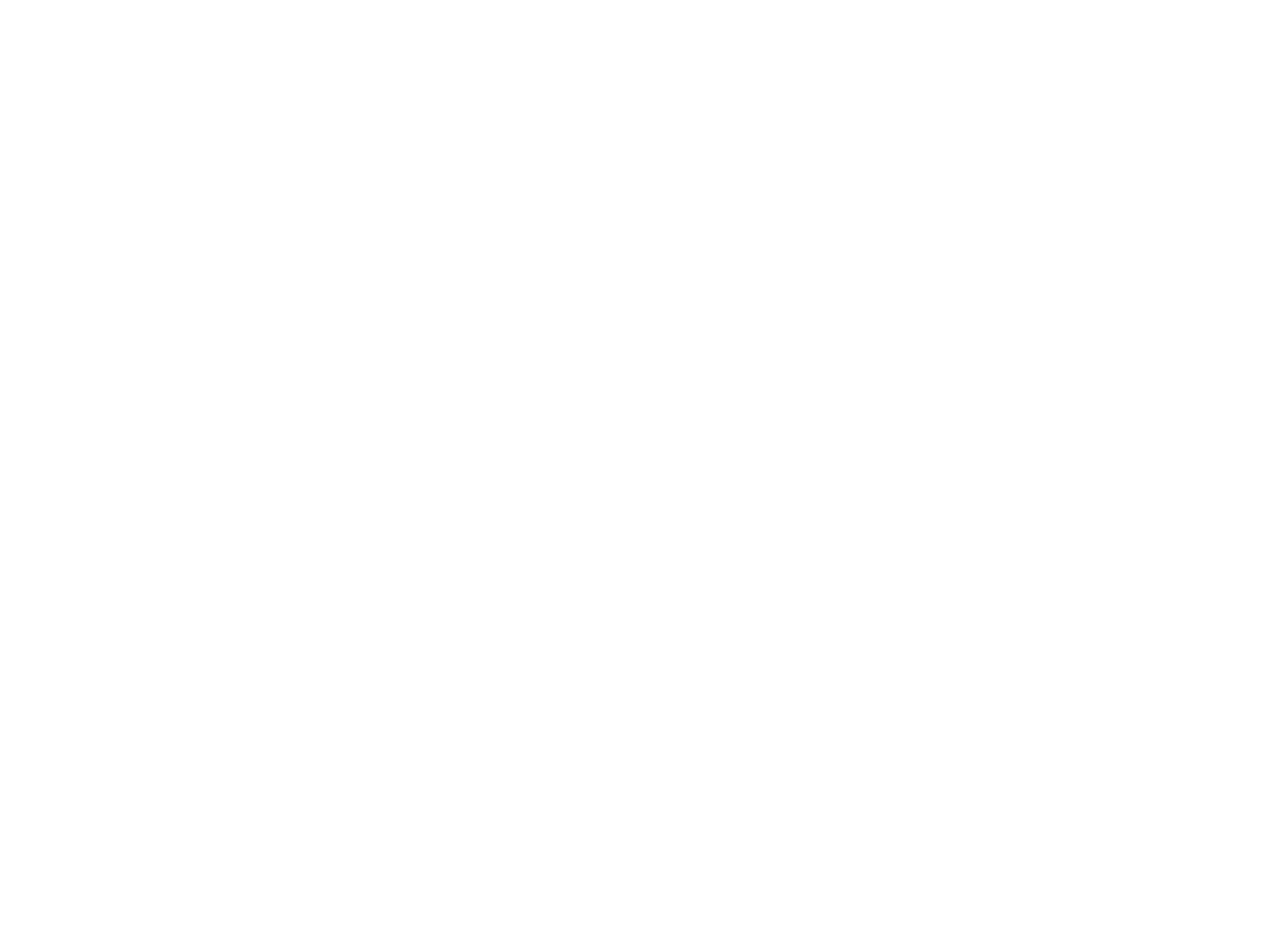
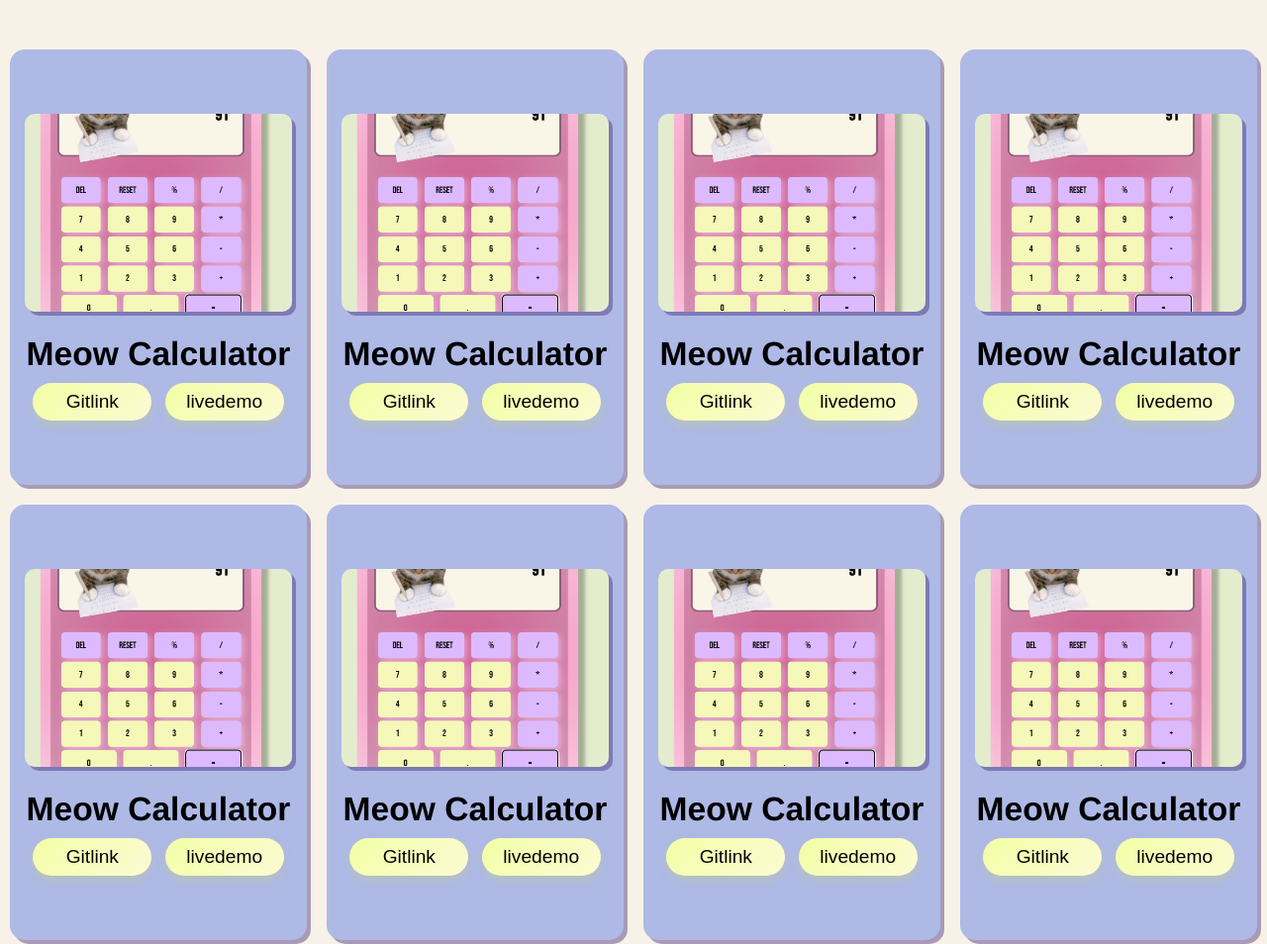
Before and after one commit to jessi-17/JavaScript_Projects, a website: page 100 Js Projects by jessi/Projects.html in a window 1280 px wide. Shown: the top 954 px of the page at 99% size. Before the commit the page ends 800 px from the top, so only its background shows below. Drawn offline with nearby package versions, Linux system fonts and the light colour scheme.

Commit message:
do the changes

```diff
--- a/100 Js Projects by jessi/Projects.html
+++ b/100 Js Projects by jessi/Projects.html
@@ -3,9 +3,17 @@
 <head>
     <meta charset="UTF-8">
     <meta name="viewport" content="width=device-width, initial-scale=1.0">
+    <link rel="stylesheet" href="style.css">
     <title>Document</title>
 </head>
+<style>
+
+</style>
 <body>
 
+    <div class="card-container" id="cardBox">
+
+    </div>
+    <script src="script.js"></script>
 </body>
 </html>
--- a/100 Js Projects by jessi/script.js
+++ b/100 Js Projects by jessi/script.js
@@ -0,0 +1,342 @@
+window.onload = function (){
+    let arr = [
+        {
+            image_url:"images/cell-1.png",
+            title: "Meow Calculator",
+            git_link:"https://github.com/jessi-17/JavaScript_Projects/tree/main/Calculator",
+            live_demo:"https://jessi-17.github.io/JavaScript_Projects/Calculator/",
+        }
+        ,
+        {
+            image_url:"images/cell-1.png",
+            title: "Meow Calculator",
+            git_link:"https://github.com/jessi-17/JavaScript_Projects/tree/main/Calculator",
+            live_demo:"https://jessi-17.github.io/JavaScript_Projects/Calculator/",
+        }
+        ,
+        {
+            image_url:"images/cell-1.png",
+            title: "Meow Calculator",
+            git_link:"https://github.com/jessi-17/JavaScript_Projects/tree/main/Calculator",
+            live_demo:"https://jessi-17.github.io/JavaScript_Projects/Calculator/",
+        }
+        ,
+        {
+            image_url:"images/cell-1.png",
+            title: "Meow Calculator",
+            git_link:"https://github.com/jessi-17/JavaScript_Projects/tree/main/Calculator",
+            live_demo:"https://jessi-17.github.io/JavaScript_Projects/Calculator/",
+        }
+        ,
+        {
+            image_url:"images/cell-1.png",
+            title: "Meow Calculator",
+            git_link:"https://github.com/jessi-17/JavaScript_Projects/tree/main/Calculator",
+            live_demo:"https://jessi-17.github.io/JavaScript_Projects/Calculator/",
+        }
+        ,
+        {
+            image_url:"images/cell-1.png",
+            title: "Meow Calculator",
+            git_link:"https://github.com/jessi-17/JavaScript_Projects/tree/main/Calculator",
+            live_demo:"https://jessi-17.github.io/JavaScript_Projects/Calculator/",
+        }
+        ,
+        {
+            image_url:"images/cell-1.png",
+            title: "Meow Calculator",
+            git_link:"https://github.com/jessi-17/JavaScript_Projects/tree/main/Calculator",
+            live_demo:"https://jessi-17.github.io/JavaScript_Projects/Calculator/",
+        }
+        ,
+        {
+            image_url:"images/cell-1.png",
+            title: "Meow Calculator",
+            git_link:"https://github.com/jessi-17/JavaScript_Projects/tree/main/Calculator",
+            live_demo:"https://jessi-17.github.io/JavaScript_Projects/Calculator/",
+        }
+        ,
+        {
+            image_url:"images/cell-1.png",
+            title: "Meow Calculator",
+            git_link:"https://github.com/jessi-17/JavaScript_Projects/tree/main/Calculator",
+            live_demo:"https://jessi-17.github.io/JavaScript_Projects/Calculator/",
+        }
+        ,
+        {
+            image_url:"images/cell-1.png",
+            title: "Meow Calculator",
+            git_link:"https://github.com/jessi-17/JavaScript_Projects/tree/main/Calculator",
+            live_demo:"https://jessi-17.github.io/JavaScript_Projects/Calculator/",
+        }
+        ,
+        {
+            image_url:"images/cell-1.png",
+            title: "Meow Calculator",
+            git_link:"https://github.com/jessi-17/JavaScript_Projects/tree/main/Calculator",
+            live_demo:"https://jessi-17.github.io/JavaScript_Projects/Calculator/",
+        }
+        ,
+        {
+            image_url:"images/cell-1.png",
+            title: "Meow Calculator",
+            git_link:"https://github.com/jessi-17/JavaScript_Projects/tree/main/Calculator",
+            live_demo:"https://jessi-17.github.io/JavaScript_Projects/Calculator/",
+        }
+        ,
+        {
+            image_url:"images/cell-1.png",
+            title: "Meow Calculator",
+            git_link:"https://github.com/jessi-17/JavaScript_Projects/tree/main/Calculator",
+            live_demo:"https://jessi-17.github.io/JavaScript_Projects/Calculator/",
+        }
+        ,
+        {
+            image_url:"images/cell-1.png",
+            title: "Meow Calculator",
+            git_link:"https://github.com/jessi-17/JavaScript_Projects/tree/main/Calculator",
+            live_demo:"https://jessi-17.github.io/JavaScript_Projects/Calculator/",
+        }
+        ,
+        {
+            image_url:"images/cell-1.png",
+            title: "Meow Calculator",
+            git_link:"https://github.com/jessi-17/JavaScript_Projects/tree/main/Calculator",
+            live_demo:"https://jessi-17.github.io/JavaScript_Projects/Calculator/",
+        }
+        ,
+        {
+            image_url:"images/cell-1.png",
+            title: "Meow Calculator",
+            git_link:"https://github.com/jessi-17/JavaScript_Projects/tree/main/Calculator",
+            live_demo:"https://jessi-17.github.io/JavaScript_Projects/Calculator/",
+        }
+        ,
+        {
+            image_url:"images/cell-1.png",
+            title: "Meow Calculator",
+            git_link:"https://github.com/jessi-17/JavaScript_Projects/tree/main/Calculator",
+            live_demo:"https://jessi-17.github.io/JavaScript_Projects/Calculator/",
+        }
+        ,
+        {
+            image_url:"images/cell-1.png",
+            title: "Meow Calculator",
+            git_link:"https://github.com/jessi-17/JavaScript_Projects/tree/main/Calculator",
+            live_demo:"https://jessi-17.github.io/JavaScript_Projects/Calculator/",
+        }
+        ,
+        {
+            image_url:"images/cell-1.png",
+            title: "Meow Calculator",
+            git_link:"https://github.com/jessi-17/JavaScript_Projects/tree/main/Calculator",
+            live_demo:"https://jessi-17.github.io/JavaScript_Projects/Calculator/",
+        }
+        ,
+        {
+            image_url:"images/cell-1.png",
+            title: "Meow Calculator",
+            git_link:"https://github.com/jessi-17/JavaScript_Projects/tree/main/Calculator",
+            live_demo:"https://jessi-17.github.io/JavaScript_Projects/Calculator/",
+        }
+        ,
+        {
+            image_url:"images/cell-1.png",
+            title: "Meow Calculator",
+            git_link:"https://github.com/jessi-17/JavaScript_Projects/tree/main/Calculator",
+            live_demo:"https://jessi-17.github.io/JavaScript_Projects/Calculator/",
+        }
+        ,
+        {
+            image_url:"images/cell-1.png",
+            title: "Meow Calculator",
+            git_link:"https://github.com/jessi-17/JavaScript_Projects/tree/main/Calculator",
+            live_demo:"https://jessi-17.github.io/JavaScript_Projects/Calculator/",
+        }
+        ,
+        {
+            image_url:"images/cell-1.png",
+            title: "Meow Calculator",
+            git_link:"https://github.com/jessi-17/JavaScript_Projects/tree/main/Calculator",
+            live_demo:"https://jessi-17.github.io/JavaScript_Projects/Calculator/",
+        }
+        ,
+        {
+            image_url:"images/cell-1.png",
+            title: "Meow Calculator",
+            git_link:"https://github.com/jessi-17/JavaScript_Projects/tree/main/Calculator",
+            live_demo:"https://jessi-17.github.io/JavaScript_Projects/Calculator/",
+        }
+        ,
+        {
+            image_url:"images/cell-1.png",
+            title: "Meow Calculator",
+            git_link:"https://github.com/jessi-17/JavaScript_Projects/tree/main/Calculator",
+            live_demo:"https://jessi-17.github.io/JavaScript_Projects/Calculator/",
+        }
+        ,
+        {
+            image_url:"images/cell-1.png",
+            title: "Meow Calculator",
+            git_link:"https://github.com/jessi-17/JavaScript_Projects/tree/main/Calculator",
+            live_demo:"https://jessi-17.github.io/JavaScript_Projects/Calculator/",
+        }
+        ,
+        {
+            image_url:"images/cell-1.png",
+            title: "Meow Calculator",
+            git_link:"https://github.com/jessi-17/JavaScript_Projects/tree/main/Calculator",
+            live_demo:"https://jessi-17.github.io/JavaScript_Projects/Calculator/",
+        }
+        ,
+        {
+            image_url:"images/cell-1.png",
+            title: "Meow Calculator",
+            git_link:"https://github.com/jessi-17/JavaScript_Projects/tree/main/Calculator",
+            live_demo:"https://jessi-17.github.io/JavaScript_Projects/Calculator/",
+        }
+        ,
+        {
+            image_url:"images/cell-1.png",
+            title: "Meow Calculator",
+            git_link:"https://github.com/jessi-17/JavaScript_Projects/tree/main/Calculator",
+            live_demo:"https://jessi-17.github.io/JavaScript_Projects/Calculator/",
+        }
+        ,
+        {
+            image_url:"images/cell-1.png",
+            title: "Meow Calculator",
+            git_link:"https://github.com/jessi-17/JavaScript_Projects/tree/main/Calculator",
+            live_demo:"https://jessi-17.github.io/JavaScript_Projects/Calculator/",
+        }
+        ,
+        {
+            image_url:"images/cell-1.png",
+            title: "Meow Calculator",
+            git_link:"https://github.com/jessi-17/JavaScript_Projects/tree/main/Calculator",
+            live_demo:"https://jessi-17.github.io/JavaScript_Projects/Calculator/",
+        }
+        ,
+        {
+            image_url:"images/cell-1.png",
+            title: "Meow Calculator",
+            git_link:"https://github.com/jessi-17/JavaScript_Projects/tree/main/Calculator",
+            live_demo:"https://jessi-17.github.io/JavaScript_Projects/Calculator/",
+        }
+        ,
+        {
+            image_url:"images/cell-1.png",
+            title: "Meow Calculator",
+            git_link:"https://github.com/jessi-17/JavaScript_Projects/tree/main/Calculator",
+            live_demo:"https://jessi-17.github.io/JavaScript_Projects/Calculator/",
+        }
+        ,
+        {
+            image_url:"images/cell-1.png",
+            title: "Meow Calculator",
+            git_link:"https://github.com/jessi-17/JavaScript_Projects/tree/main/Calculator",
+            live_demo:"https://jessi-17.github.io/JavaScript_Projects/Calculator/",
+        }
+        ,
+        {
+            image_url:"images/cell-1.png",
+            title: "Meow Calculator",
+            git_link:"https://github.com/jessi-17/JavaScript_Projects/tree/main/Calculator",
+            live_demo:"https://jessi-17.github.io/JavaScript_Projects/Calculator/",
+        }
+        ,
+        {
+            image_url:"images/cell-1.png",
+            title: "Meow Calculator",
+            git_link:"https://github.com/jessi-17/JavaScript_Projects/tree/main/Calculator",
+            live_demo:"https://jessi-17.github.io/JavaScript_Projects/Calculator/",
+        }
+        ,
+        {
+            image_url:"images/cell-1.png",
+            title: "Meow Calculator",
+            git_link:"https://github.com/jessi-17/JavaScript_Projects/tree/main/Calculator",
+            live_demo:"https://jessi-17.github.io/JavaScript_Projects/Calculator/",
+        }
+        ,
+        {
+            image_url:"images/cell-1.png",
+            title: "Meow Calculator",
+            git_link:"https://github.com/jessi-17/JavaScript_Projects/tree/main/Calculator",
+            live_demo:"https://jessi-17.github.io/JavaScript_Projects/Calculator/",
+        }
+        ,
+        {
+            image_url:"images/cell-1.png",
+            title: "Meow Calculator",
+            git_link:"https://github.com/jessi-17/JavaScript_Projects/tree/main/Calculator",
+            live_demo:"https://jessi-17.github.io/JavaScript_Projects/Calculator/",
+        }
+        ,
+        {
+            image_url:"images/cell-1.png",
+            title: "Meow Calculator",
+            git_link:"https://github.com/jessi-17/JavaScript_Projects/tree/main/Calculator",
+            live_demo:"https://jessi-17.github.io/JavaScript_Projects/Calculator/",
+        }
+        ,
+        {
+            image_url:"images/cell-1.png",
+            title: "Meow Calculator",
+            git_link:"https://github.com/jessi-17/JavaScript_Projects/tree/main/Calculator",
+            live_demo:"https://jessi-17.github.io/JavaScript_Projects/Calculator/",
+        }
+        ,
+        {
+            image_url:"images/cell-1.png",
+            title: "Meow Calculator",
+            git_link:"https://github.com/jessi-17/JavaScript_Projects/tree/main/Calculator",
+            live_demo:"https://jessi-17.github.io/JavaScript_Projects/Calculator/",
+        }
+        ,
+        {
+            image_url:"images/cell-1.png",
+            title: "Meow Calculator",
+            git_link:"https://github.com/jessi-17/JavaScript_Projects/tree/main/Calculator",
+            live_demo:"https://jessi-17.github.io/JavaScript_Projects/Calculator/",
+        }
+        ,
+        {
+            image_url:"images/cell-1.png",
+            title: "Meow Calculator",
+            git_link:"https://github.com/jessi-17/JavaScript_Projects/tree/main/Calculator",
+            live_demo:"https://jessi-17.github.io/JavaScript_Projects/Calculator/",
+        }
+        ,
+        {
+            image_url:"images/cell-1.png",
+            title: "Meow Calculator",
+            git_link:"https://github.com/jessi-17/JavaScript_Projects/tree/main/Calculator",
+            live_demo:"https://jessi-17.github.io/JavaScript_Projects/Calculator/",
+        }
+    ];
+
+    let card_container = document.getElementById("cardBox")
+    arr.forEach(function(e){
+        card_container.innerHTML += `
+        <div class="card">
+            <div class="image">
+                <img src="${e.image_url}" alt="">
+            </div>
+            <div class="text">
+                <h3>${e.title}</h3>
+                <div class="buttons">
+                    <a href="${e.git_link}">
+                        <button>Gitlink</button>
+                    </a>
+                    <a href="${e.live_demo}">
+                        <button>livedemo</button>
+                    </a>
+                </div>
+            </div>
+        </div>
+
+        `
+
+    })
+}
--- a/100 Js Projects by jessi/style.scss
+++ b/100 Js Projects by jessi/style.scss
@@ -15,7 +15,6 @@
   background-color: #f8f1e7;
   // padding: 0%;
 }
-
 
 .view-1 {
   // margin: 20px;
@@ -343,8 +342,8 @@
     }
   }
 }
-button{
-    background: linear-gradient(135deg, #f2ffa6, #fcfad3);
+button {
+  background: linear-gradient(135deg, #f2ffa6, #fcfad3);
   border: none;
   display: flex;
   justify-content: center;
@@ -359,19 +358,19 @@
   cursor: pointer;
   box-shadow: 0 5px 10px rgba(202, 216, 95, 0.3);
   transition: all 0.3s ease;
-  a{
+  a {
     text-decoration: none;
     font-size: 2rem;
-    font-family: 'Courier New', Courier, monospace;
+    font-family: "Courier New", Courier, monospace;
   }
 }
 .view-4 {
   // background-color: #f5bfda;
-  background-color: #FFDCE8;
+  background-color: #ffdce8;
   height: 80vh;
   padding: 10px;
   margin-top: 100px;
-  border-radius: 20px 20px 0px 0px ;
+  border-radius: 20px 20px 0px 0px;
   display: flex;
   align-items: center;
   justify-content: center;
@@ -473,11 +472,76 @@
   font-size: 1.2rem;
   color: #212121;
   font-weight: bold;
-  font-family: 'Comic Sans MS', cursive, sans-serif;
+  font-family: "Comic Sans MS", cursive, sans-serif;
 }
 
+.card-container {
+  width: 100%;
+  justify-content: center;
+  margin: auto;
+  margin-top: 50px;
+  flex-wrap: wrap;
+  height: 100%;
+  display:flex;
+  gap: 20px;
+  .card {
+    cursor: pointer;
+    display: flex;
+    flex-direction: column;
+    height: 55%;
+    align-items: center;
+    justify-content: center;
+    padding: 15px;
+    width: 300px;
+    border-radius:15px;
+    background-color: #aeb9e6;
+    box-shadow: 4px 4px 0px rgba(54, 31, 108, 0.408);
+    .image {
+      width:100%;
+      img {
+        width: 100%;
+        height: 200px;
+        object-fit: cover;
+        border-radius: 10px;
+        // border: 5px solid rgba(117, 17, 92, 0.837);
+        box-shadow: 4px 4px 0px rgba(54, 31, 108, 0.408);
+        transition: all 0.4s ease-in ;
+        &:hover{
+          scale: 0.98;
+          box-shadow: none;
+        }
+      }
 
 
+    }
+    .text {
+      display: flex;
+      flex-direction: column;
+      // gap: 10px;
+      gap: 10px;
+      h3 {
+        margin-top: 20px;
+        font-size: 2.1rem;
+      }
+      .buttons {
+        display: flex;
+        width: 100%;
+        a {
+          width: 100%;
+          text-decoration: none;
+          font-weight: 600;
+          padding:0px;
+          button {
+            margin-top: 0px;
+            padding: 8px;
+            width: 90%;
+            font-size: 1.2rem;
+          }
+        }
+      }
+    }
+  }
+}
 
 @keyframes moveup {
   0% {
```
Also changed, not shown: 100 Js Projects by jessi/index.html (+2 -0 lines), 100 Js Projects by jessi/style.css, 1 other file.
